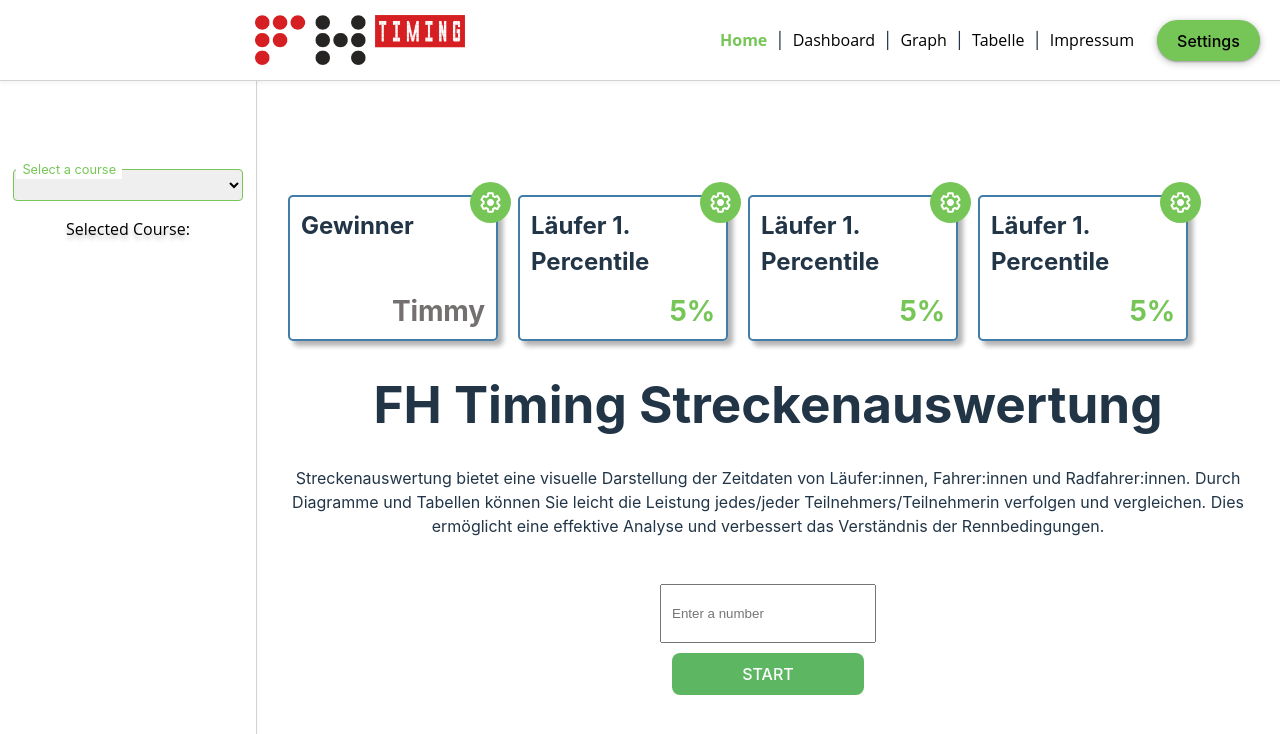
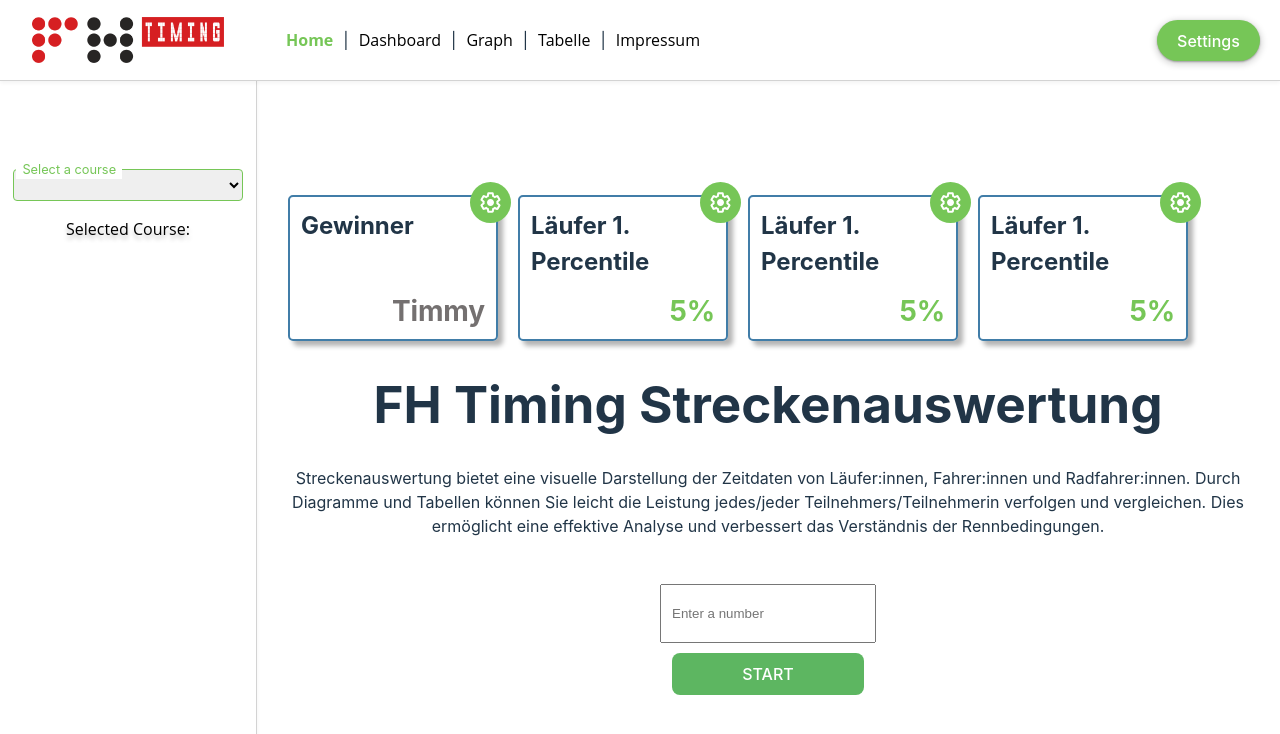
Before and after one commit to szeminator/fhtiming, a Vue app in the folder dashboard/: page / in a window 1280 px wide. Shown: the top 734 px of the page. Built offline with nearby package versions, Linux system fonts and the light colour scheme.

Commit message:
fixed topbar

```diff
--- a/dashboard/src/App.vue
+++ b/dashboard/src/App.vue
@@ -46,6 +46,7 @@ function toggleSidebar() {
   z-index: 1500; /* Make sure it's above other elements */
   border-radius: 100px;
   background: #76C657;
+  color: white;
   box-shadow: 0px 2px 6px 2px rgba(0, 0, 0, 0.15), 0px 1px 2px 0px rgba(0, 0, 0, 0.30);
   transition: box-shadow 0.2s, transform 0.2s; /* Smooth transition for the press effect */
 }
--- a/dashboard/src/views/FHTimingHeader.vue
+++ b/dashboard/src/views/FHTimingHeader.vue
@@ -1,5 +1,6 @@
 <template>
   <nav class="navbar">
+    <div class="navbar-grid">
       <router-link to="/" class="logo-link">
         <img src="/logo.png" alt="FH-Timing Icon" class="navbar-icon" />
       </router-link>
@@ -10,46 +11,50 @@
         <router-link to="/table" class="nav-link">Tabelle</router-link> |
         <router-link to="/impressum" class="nav-link">Impressum</router-link>
       </div>
+    </div>
   </nav>
 </template>
 
+
 <style scoped>
 .navbar {
-  display: flex;
-  align-items: center;
   position: fixed;
   top: 0;
   left: 0;
   width: 100%;
-  height: 60px;
-  padding: 10px 20px 10px 0px; /* Adjusted padding for vertical centering */
-  background-color: white; /* Changed background color */
-  border-bottom: 1px solid #d3d3d3; /* Greyish border at the bottom */
-  box-shadow: 0 2px 4px rgba(0, 0, 0, 0.05); /* Slight shadow for depth */
+  height: 80px;
+  background-color: white;
+  border-bottom: 1px solid #d3d3d3;
+  box-shadow: 0 2px 4px rgba(0, 0, 0, 0.05);
   z-index: 1010;
+}
+
+.navbar-grid {
+  display: grid;
+  grid-template-columns: 256px 1fr;
+  align-items: center;
+  height: 100%;
 }
 
 .logo-link {
   display: flex;
   align-items: center;
   justify-content: center;
-  padding-left: 10px; /* Padding from the left side of the screen */
 }
-
 .nav-links {
   display: flex;
   align-items: center;
   justify-content: flex-start;
+  padding-left: 20px;
 }
 
 .navbar-icon {
-height: auto;
-width: 30%;
+  height: 75%;
+  width: 75%;
 }
 
 .nav-link {
   color: #000;
-text-shadow: none;
   font-family: 'Open Sans', sans-serif;
   font-size: 16px;
   font-weight: 400;
@@ -64,6 +69,7 @@ color: #76C657; /* Change the color on hover */
 
 .router-link-active {
   font-weight: bold;
-color: #76C657; /* Optional: Make active link the same color as hover state */
+  color: #76C657;
 }
+
 </style>
```
Lines whose indentation alone changed are shown as unchanged.
